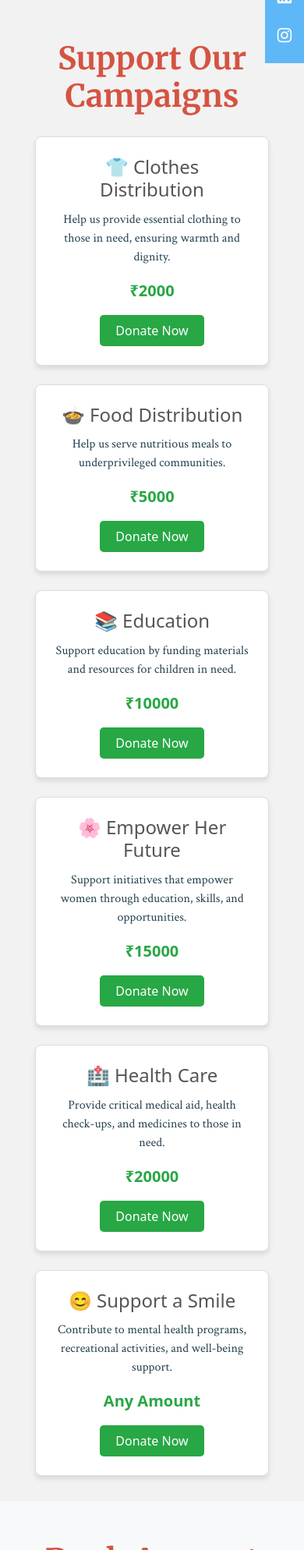
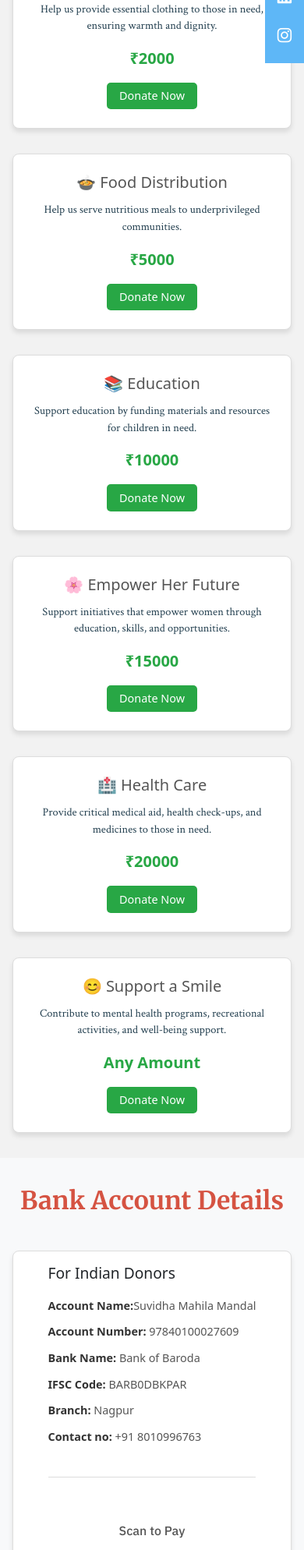
Before and after one commit to saaahil19/suvidha-website, a Flask app: page /donate in a window 390 px wide. Shown: the part 401-2389 px from the top of the page at 78% size. Run offline with Flask 3, Linux system fonts and the light colour scheme; some web fonts are replaced.

Commit message:
added responsiveness to donate

```diff
--- a/static/css/donateStyles.css
+++ b/static/css/donateStyles.css
@@ -57,6 +57,14 @@ ul.breadcrumb li a {
 /* Add a color on mouse-over */
 ul.breadcrumb li a:hover {
     color: #f7e410;
+}
+
+/* Responsive Breadcrumb */
+@media (max-width: 768px) {
+    ul.breadcrumb li {
+        font-size: 20px;
+        margin-top: 50px;
+    }
 }
 
 /* --------------------------------  Support our campaign ---------------------------------------------- */
@@ -134,6 +142,67 @@ ul.breadcrumb li a:hover {
 
 .donate-button:hover {
     background-color: #218838;
+}
+
+/* Responsive Donate Section */
+@media (max-width: 992px) {
+    .donate-container {
+        gap: 1rem;
+    }
+
+    .donate-card {
+        width: 45%;
+    }
+}
+
+@media (max-width: 768px) {
+    .parallax {
+        background-attachment: scroll;
+        background-size: cover;
+        background-position: center;
+        min-height: 250px;
+    }
+
+    .donate-section h1 {
+        font-size: 2rem;
+    }
+
+    .donate-card {
+        width: 100%;
+        margin-bottom: 1rem;
+    }
+
+    .donate-card h2 {
+        font-size: 1.25rem;
+    }
+
+    .donate-card p {
+        font-size: 0.9rem;
+    }
+
+    .donate-button {
+        font-size: 0.9rem;
+        padding: 0.4rem 1rem;
+    }
+}
+
+@media (max-width: 576px) {
+    .parallax {
+        background-size: cover;
+        min-height: 200px;
+    }
+
+    ul.breadcrumb {
+        margin-top: 50px;
+    }
+
+    ul.breadcrumb li {
+        font-size: 0.9rem;
+    }
+
+    .donate-section {
+        padding: 1rem;
+    }
 }
 
 /*----------------------- bank details section -----------------------*/
@@ -215,3 +284,63 @@ ul.breadcrumb li a:hover {
     border-radius: 8px;
     box-shadow: 0 2px 5px rgba(0, 0, 0, 0.2);
 }
+
+/* Responsive Bank Details Section */
+@media (max-width: 992px) {
+    .bank-details-container {
+        flex-direction: column;
+        padding: 1.5rem;
+    }
+
+    .bank-details {
+        border-right: none;
+        border-bottom: 1px solid #ddd;
+        padding-bottom: 1.5rem;
+        padding-right: 0;
+    }
+
+    .qr-code {
+        padding-left: 0;
+        padding-top: 1.5rem;
+    }
+
+    .qr-code img {
+        max-width: 100%;
+    }
+}
+
+@media (max-width: 768px) {
+    .bank-details-section h2 {
+        font-size: 2rem;
+    }
+
+    .bank-details li {
+        font-size: 0.95rem;
+    }
+
+    .qr-code p {
+        font-size: 1.2rem;
+    }
+
+    .bank-details-container {
+        padding: 1rem;
+    }
+}
+
+@media (max-width: 576px) {
+    .bank-details-section {
+        padding: 1rem;
+    }
+
+    .bank-details h3 {
+        font-size: 1.2rem;
+    }
+
+    .bank-details li {
+        font-size: 0.9rem;
+    }
+
+    .qr-code p {
+        font-size: 1rem;
+    }
+}
--- a/templates/layout.html
+++ b/templates/layout.html
@@ -20,7 +20,7 @@
         <img src="{{ url_for('static', filename='images/Suvidhalogo.png') }}" alt="Suvidha Foundation Logo" id="logo" title="Go to home page">
       </a>
       <button class="navbar-toggler" type="button" data-bs-toggle="collapse" data-bs-target="#navbarNav" aria-controls="navbarNav" aria-expanded="false" aria-label="Toggle navigation">
-          <span class="navbar-toggler-icon"></span>
+          <span class="navbar-toggler-lines"></span>
       </button>
       <div class="collapse navbar-collapse" id="navbarNav">
           <ul class="navbar-nav mx-auto">
```
Also changed, not shown: static/css/styles.css (+77 -0 lines).
